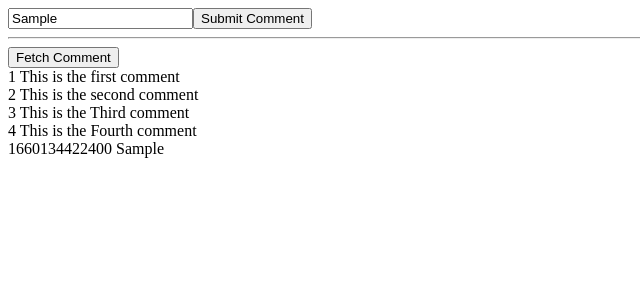
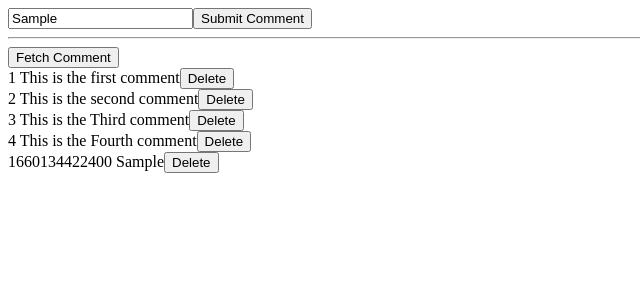
Before and after one commit to iktarun/nextjs-learning, a Next.js app: page /comments in a window 1280 px wide. Both pictures are taken after typing "Sample" into the empty fields and a click on the button "Submit Comment". Shown: the top 300 px of the page, without its empty margins (0-640 px from the left). Built offline with nearby package versions, Linux system fonts and the light colour scheme.

Commit message:
Next.js Tutorial - 45 - API DELETE Request

```diff
--- a/pages/api/comments/[commentId].js
+++ b/pages/api/comments/[commentId].js
@@ -2,8 +2,21 @@ import { comments } from "../../../data/comments";
 export default function handler(req, res) {
   const { commentId } = req.query;
 
-  const comment = comments.find(
-    (comment) => parseInt(commentId) === parseInt(comment.id)
-  );
-  return res.status(200).json(comment);
+  if (req.method === "GET") {
+    const comment = comments.find(
+      (comment) => parseInt(commentId) === parseInt(comment.id)
+    );
+    return res.status(200).json(comment);
+  } else if (req.method === "DELETE") {
+    const deletedComment = comments.find(
+      (comment) => parseInt(commentId) === parseInt(comment.id)
+    );
+
+    const index = comments.findIndex(
+      (comment) => comment.id === parseInt(commentId)
+    );
+
+    comments.splice(index, 1);
+    return res.status(200).json({ ...deletedComment, index });
+  }
 }
--- a/pages/comments/index.js
+++ b/pages/comments/index.js
@@ -22,6 +22,18 @@ function CommentPage() {
     setComments(data);
   };
 
+  const deleteComment = async (commentId) => {
+    const response = await fetch(
+      `http://localhost:3000/api/comments/${commentId}`,
+      {
+        method: "DELETE",
+      }
+    );
+    const data = await response.json();
+    console.log(data);
+    fetchComments();
+  };
+
   return (
     <>
       <div>
@@ -40,6 +52,13 @@ function CommentPage() {
         return (
           <div key={comment.id}>
             {comment.id} {comment.text}
+            <button
+              onClick={() => {
+                deleteComment(comment.id);
+              }}
+            >
+              Delete
+            </button>
           </div>
         );
       })}
```
